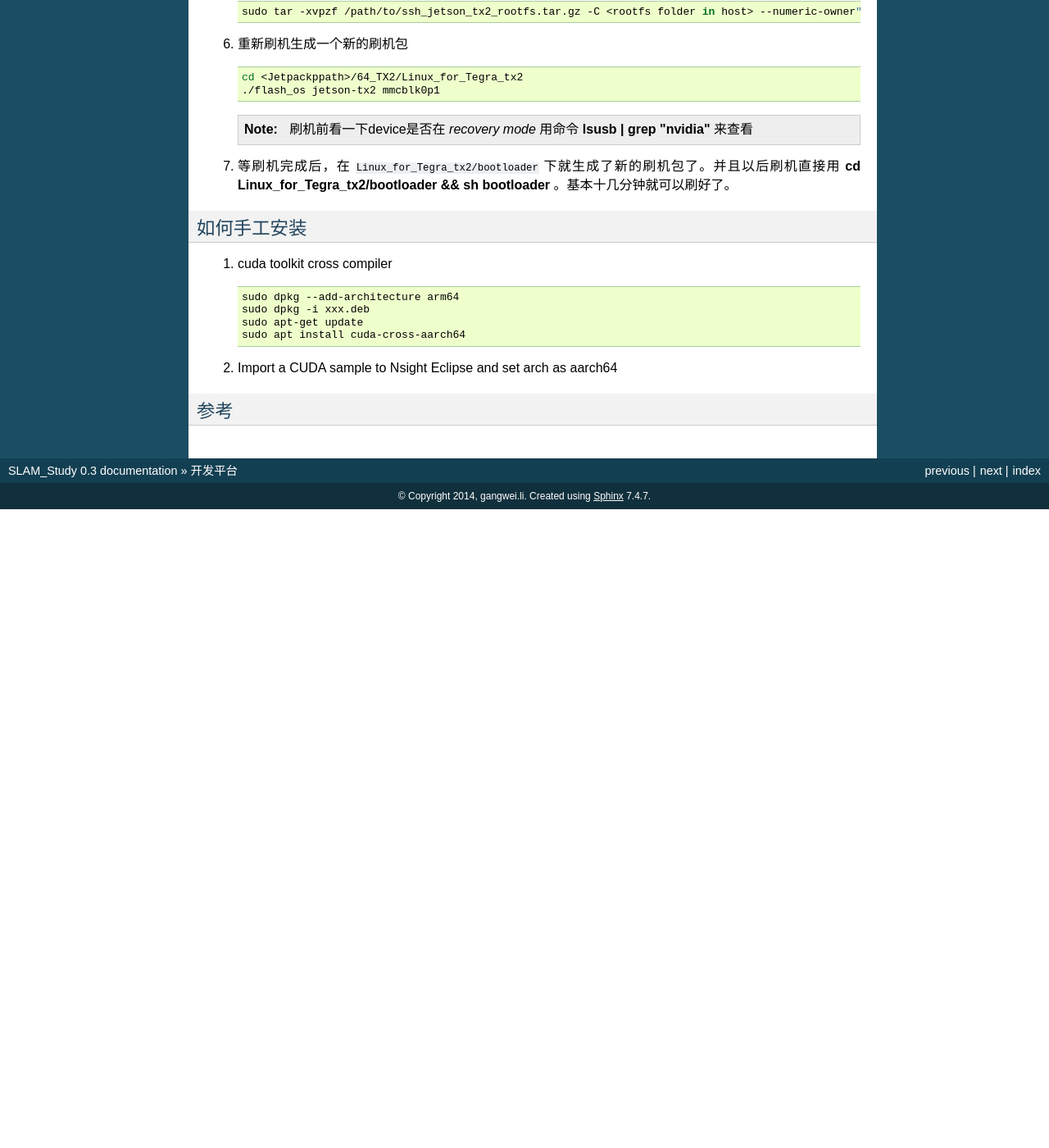
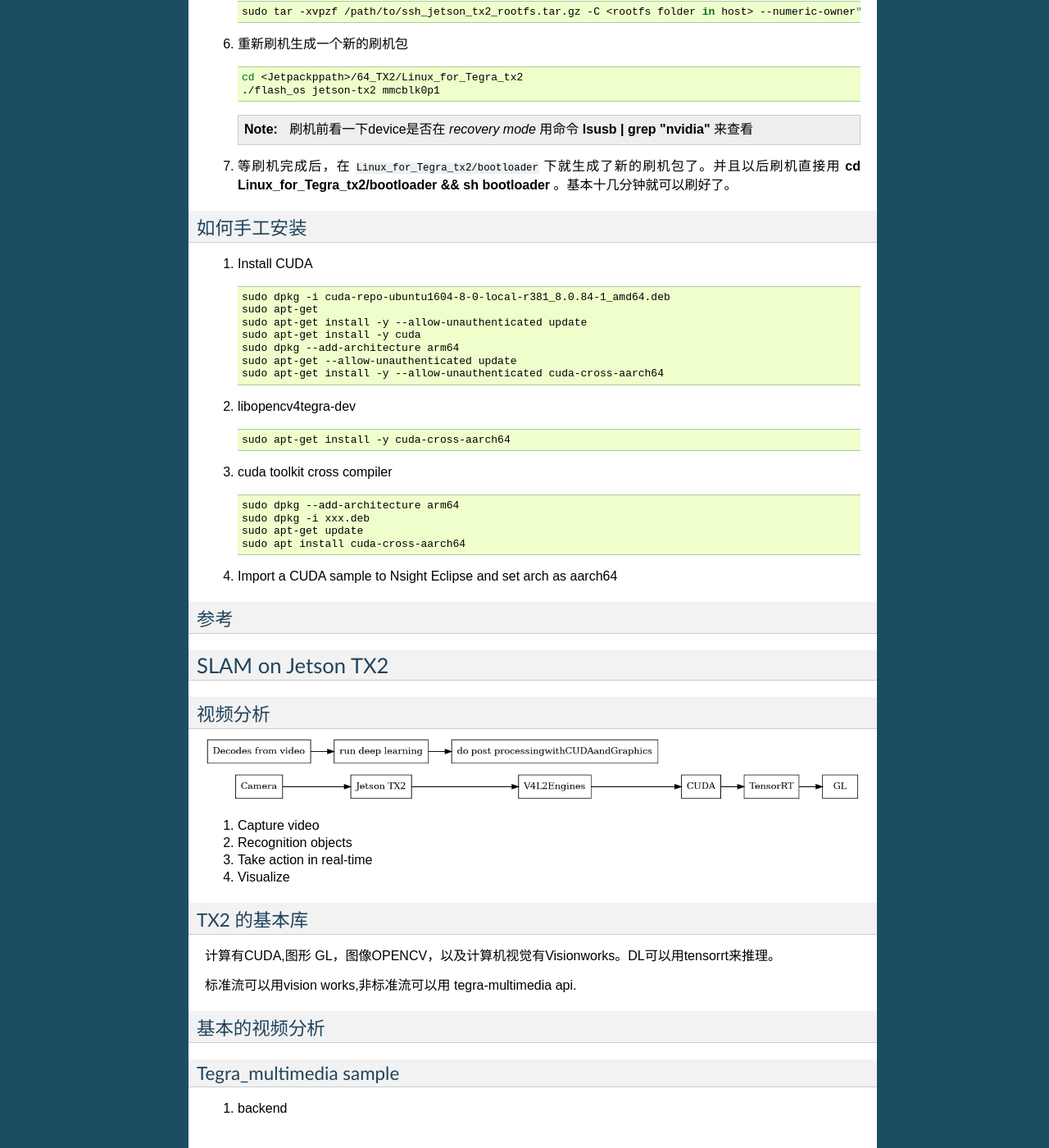
Before and after one commit to gwli/SLAM_Study, a Sphinx documentation site: the page built from source/Stage_1.rst, in a window 1280 px wide and 1400 px high, scrolled down 2521 px. Shown: the whole window at 82% size. Built offline with Sphinx 7.4.7, drawn with Linux system fonts in a browser that asks for light colours; before the commit the page ends 3142 px from its top, so only the background shows below that; some of the changed text lies outside the part shown.

Commit message:
更新 TX2

```diff
--- a/source/Stage_1.rst
+++ b/source/Stage_1.rst
@@ -3,3 +3,4 @@
 ########
 
 .. include:: Stage_1/Jetson_tx2.rst
+.. include:: Stage_1/SLAMOnJetsonTX2.rst
--- a/source/Stage_1/Jetson_tx2.rst
+++ b/source/Stage_1/Jetson_tx2.rst
@@ -1,3 +1,4 @@
+**********
 Jetson-TX2
 **********
 
@@ -76,6 +77,24 @@
 如何手工安装
 ============
 
+#. Install CUDA
+
+   .. code-block:: bash
+
+      sudo dpkg -i cuda-repo-ubuntu1604-8-0-local-r381_8.0.84-1_amd64.deb
+      sudo apt-get
+      sudo apt-get install -y --allow-unauthenticated update
+      sudo apt-get install -y cuda
+      sudo dpkg --add-architecture arm64
+      sudo apt-get --allow-unauthenticated update
+      sudo apt-get install -y --allow-unauthenticated cuda-cross-aarch64
+
+#. libopencv4tegra-dev
+
+   .. code-block:: bash
+
+      sudo apt-get install -y cuda-cross-aarch64
+
 
 #. cuda toolkit cross compiler
 
@@ -91,10 +110,6 @@
 
 
 
-
-
-
-
 参考
 ====
 .. _JetPack: https://developer.nvidia.com/embedded/jetpack
--- /dev/null
+++ b/source/Stage_1/SLAMOnJetsonTX2.rst
@@ -0,0 +1,38 @@
+******************
+SLAM on Jetson TX2
+******************
+
+
+视频分析
+========
+
+.. graphviz::
+
+   digraph G {
+       rankdir=LR;
+       node [shape=box];
+       Camera ->"Jetson TX2"-> "V4L2Engines"->CUDA->TensorRT->GL;
+       "Decodes from video" ->"run deep learning"->"do post processingwithCUDAandGraphics";
+   }
+
+#. Capture video
+#. Recognition objects
+#. Take action in real-time
+#. Visualize
+
+
+TX2 的基本库
+============
+
+计算有CUDA,图形 GL，图像OPENCV，以及计算机视觉有Visionworks。DL可以用tensorrt来推理。
+
+标准流可以用vision works,非标准流可以用 tegra-multimedia api.
+
+基本的视频分析
+==============
+
+
+Tegra_multimedia sample
+=======================
+
+#. backend
--- a/source/index.rst
+++ b/source/index.rst
@@ -17,7 +17,6 @@
    Stage_3.rst
    Framework.rst
    sensor.rst
-   SLAMOnJetsonTX2.rst
 
 
 Indices and tables
```
Also changed, not shown: source/SLAMOnJetsonTX2.rst (deleted, +0 -29 lines).
